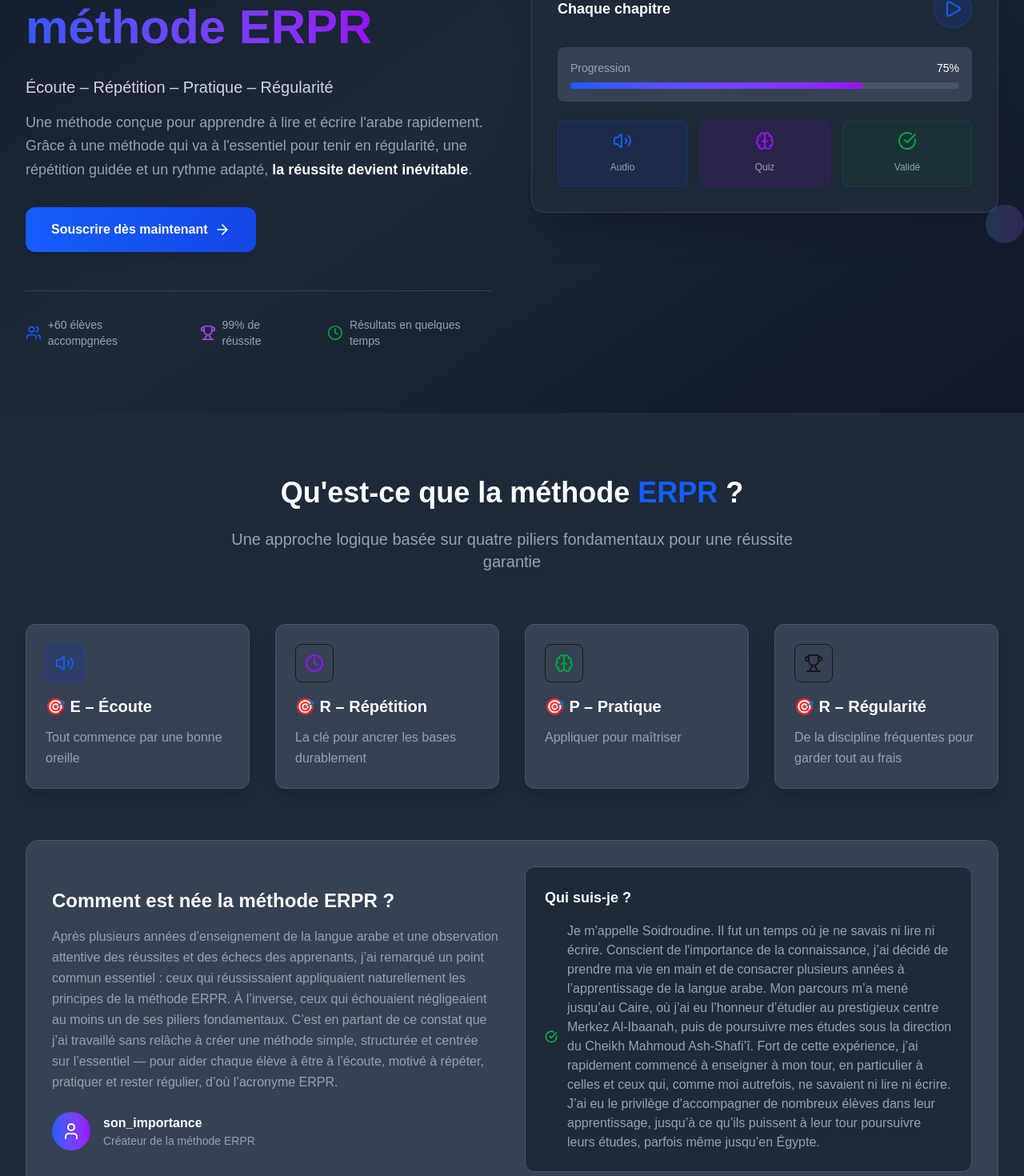
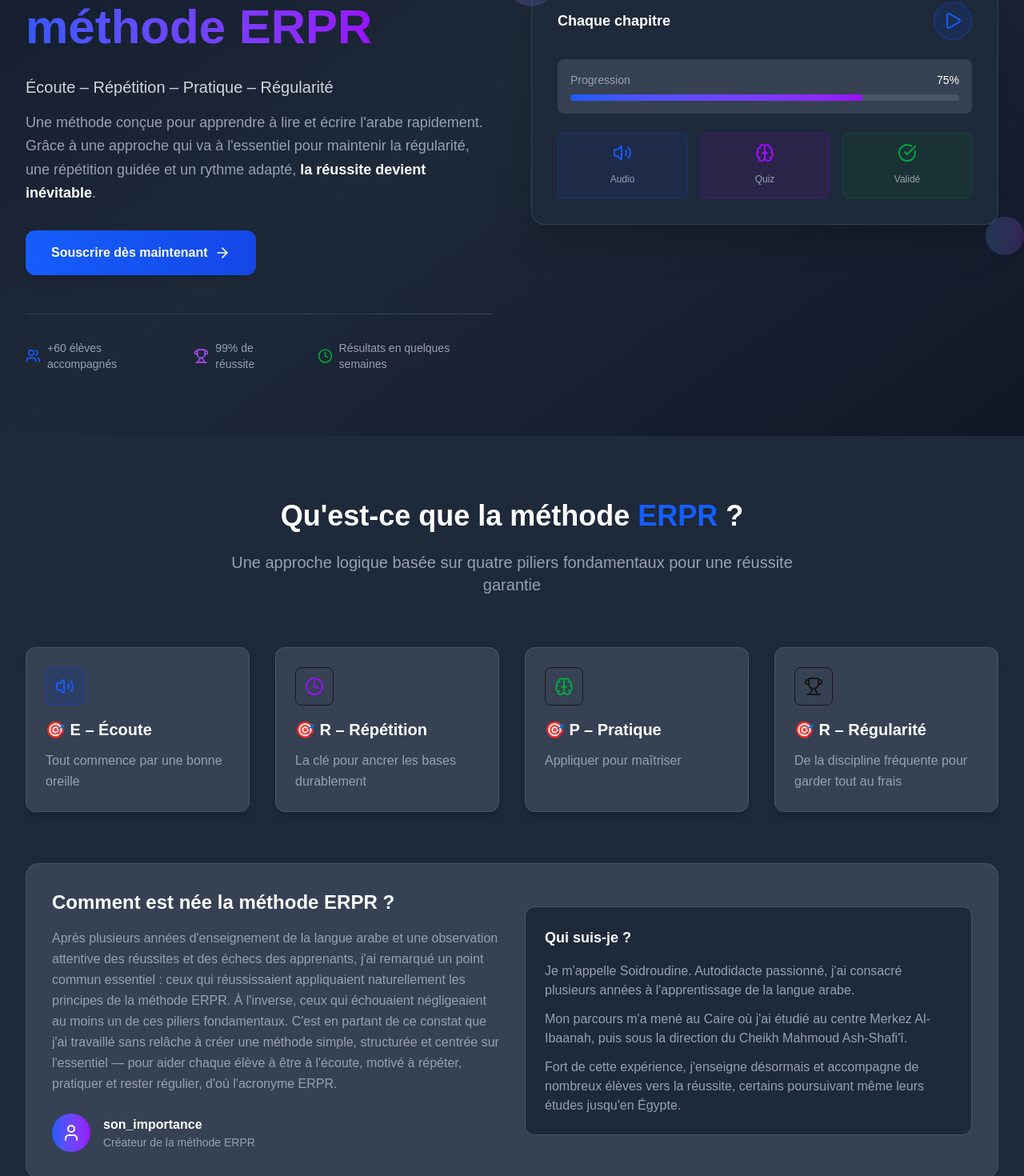
Before and after one commit to saids1393/site-vitrine-arabeimportance, a Next.js app: page / in a window 1280 px wide. Shown: the part 360-1830 px from the top of the page at 80% size. Built offline with nearby package versions, Linux system fonts and the light colour scheme.

Commit message:
Corrections des faiutes d'ortho

```diff
--- a/app/page.tsx
+++ b/app/page.tsx
@@ -23,14 +23,20 @@ export default function Home() {
   const [email, setEmail] = useState('');
   const [isSubmitted, setIsSubmitted] = useState(false);
 
-  const handleEmailSubmit = (e: React.FormEvent) => {
-    e.preventDefault();
+  const handleEmailSubmit = () => {
     if (email) {
       setIsSubmitted(true);
       setEmail('');
       setTimeout(() => setIsSubmitted(false), 3000);
     }
   };
+
+  const menuItems = [
+    { label: 'Accueil', sectionId: 'accueil' },
+    { label: 'Méthode', sectionId: 'méthode' },
+    { label: 'Contenu', sectionId: 'contenu' },
+    { label: 'Contact', sectionId: 'contact' }
+  ];
 
   const scrollToSection = (sectionId: string) => {
     const element = document.getElementById(sectionId);
@@ -57,16 +63,16 @@ export default function Home() {
 
             {/* Desktop Navigation */}
             <nav className="hidden md:flex space-x-8">
-              {['Accueil', 'Méthode', 'Contenu', 'Contact'].map((item, index) => (
+              {menuItems.map((item, index) => (
                 <motion.button
-                  key={item}
+                  key={item.label}
                   initial={{ opacity: 0, y: -10 }}
                   animate={{ opacity: 1, y: 0 }}
                   transition={{ delay: index * 0.1 }}
-                  onClick={() => scrollToSection(item.toLowerCase())}
+                  onClick={() => scrollToSection(item.sectionId)}
                   className="text-gray-300 hover:text-blue-400 transition-colors font-medium"
                 >
-                  {item}
+                  {item.label}
                 </motion.button>
               ))}
             </nav>
@@ -90,13 +96,13 @@ export default function Home() {
             className="md:hidden bg-gray-900 border-t border-gray-700"
           >
             <div className="px-4 py-4 space-y-1 flex flex-col items-center">
-              {['Accueil', 'Méthode', 'Contenu', 'Contact'].map((item) => (
+              {menuItems.map((item) => (
                 <button
-                  key={item}
-                  onClick={() => scrollToSection(item.toLowerCase())}
+                  key={item.label}
+                  onClick={() => scrollToSection(item.sectionId)}
                   className="w-full max-w-xs text-center px-4 py-3 text-gray-300 hover:text-blue-400 hover:bg-gray-800 rounded-md transition-colors"
                 >
-                  {item}
+                  {item.label}
                 </button>
               ))}
             </div>
@@ -120,7 +126,7 @@ export default function Home() {
                 className="inline-flex items-center bg-blue-900/30 text-blue-300 px-4 py-2 rounded-full text-sm font-medium mb-6 border border-blue-700/50"
               >
                 <Star className="w-4 h-4 mr-2" />
-                Méthode logique et qui va vers l'essentiel
+                Méthode logique qui va vers l'essentiel
               </motion.div>
 
               <h1 className="text-4xl sm:text-5xl lg:text-6xl font-bold text-white mb-6 leading-tight">
@@ -136,7 +142,7 @@ export default function Home() {
                 </h2>
                 <p className="text-lg text-gray-400 leading-relaxed">
                   Une méthode conçue pour apprendre à lire et écrire l'arabe rapidement.
-                  Grâce à une méthode qui va à l'essentiel pour tenir en régularité, une répétition guidée et un rythme adapté,
+                  Grâce à une approche qui va à l'essentiel pour maintenir la régularité, une répétition guidée et un rythme adapté,
                   <strong className="text-white"> la réussite devient inévitable</strong>.
                 </p>
               </div>
@@ -164,7 +170,7 @@ export default function Home() {
               >
                 <div className="flex items-center">
                   <Users className="w-5 h-5 text-blue-600 mr-2" />
-                  <span className="text-sm text-gray-400">+60 élèves accompgnées</span>
+                  <span className="text-sm text-gray-400">+60 élèves accompagnés</span>
                 </div>
                 <div className="flex items-center">
                   <Trophy className="w-5 h-5 text-purple-500 mr-2" />
@@ -172,7 +178,7 @@ export default function Home() {
                 </div>
                 <div className="flex items-center">
                   <Clock className="w-5 h-5 text-green-600 mr-2" />
-                  <span className="text-sm text-gray-400">Résultats en quelques temps</span>
+                  <span className="text-sm text-gray-400">Résultats en quelques semaines</span>
                 </div>
               </motion.div>
             </motion.div>
@@ -287,7 +293,7 @@ export default function Home() {
               },
               {
                 title: '🎯 R – Régularité',
-                description: 'De la discipline fréquentes pour garder tout au frais',
+                description: 'De la discipline fréquente pour garder tout au frais',
                 icon: Trophy,
                 color: 'yellow',
                 delay: 0.6
@@ -320,14 +326,14 @@ export default function Home() {
           >
             <div className="grid md:grid-cols-2 gap-8 items-center">
               <div>
-            <h3 className="text-2xl font-bold text-white mb-4">
-  Comment est née la méthode ERPR ?
-</h3>
-<p className="text-gray-400 leading-relaxed mb-6">
-  Après plusieurs années d’enseignement de la langue arabe et une observation attentive des réussites et des échecs des apprenants, j’ai remarqué un point commun essentiel : ceux qui réussissaient appliquaient naturellement les principes de la méthode ERPR.
-  À l’inverse, ceux qui échouaient négligeaient au moins un de ses piliers fondamentaux.
-  C’est en partant de ce constat que j’ai travaillé sans relâche à créer une méthode simple, structurée et centrée sur l’essentiel — pour aider chaque élève à être à l’écoute, motivé à répéter, pratiquer et rester régulier, d’où l’acronyme ERPR.
-</p>
+                <h3 className="text-2xl font-bold text-white mb-4">
+                  Comment est née la méthode ERPR ?
+                </h3>
+                <p className="text-gray-400 leading-relaxed mb-6">
+                  Après plusieurs années d'enseignement de la langue arabe et une observation attentive des réussites et des échecs des apprenants, j'ai remarqué un point commun essentiel : ceux qui réussissaient appliquaient naturellement les principes de la méthode ERPR.
+                  À l'inverse, ceux qui échouaient négligeaient au moins un de ces piliers fondamentaux.
+                  C'est en partant de ce constat que j'ai travaillé sans relâche à créer une méthode simple, structurée et centrée sur l'essentiel — pour aider chaque élève à être à l'écoute, motivé à répéter, pratiquer et rester régulier, d'où l'acronyme ERPR.
+                </p>
 
                 <div className="flex items-center">
                   <div className="w-12 h-12 bg-gradient-to-r from-blue-600 to-purple-600 rounded-full flex items-center justify-center mr-4">
@@ -341,17 +347,17 @@ export default function Home() {
               </div>
               <div className="bg-gray-800 rounded-xl p-6 border border-gray-600">
                 <h4 className="text-lg font-semibold text-white mb-4">Qui suis-je ?</h4>
-                <ul className="space-y-3 text-gray-400">
-                  <li className="flex items-center">
-                    <CheckCircle className="w-4 h-4 text-green-500 mr-3 flex-shrink-0" />
-                Je m'appelle Soidroudine. Il fut un temps où je ne savais ni lire ni écrire. Conscient de l'importance de la connaissance, j’ai décidé de prendre ma vie en main et de consacrer plusieurs années à l’apprentissage de la langue arabe.
-
-Mon parcours m’a mené jusqu’au Caire, où j’ai eu l’honneur d’étudier au prestigieux centre Merkez Al-Ibaanah, puis de poursuivre mes études sous la direction du Cheikh Mahmoud Ash-Shafi’î.
-
-Fort de cette expérience, j’ai rapidement commencé à enseigner à mon tour, en particulier à celles et ceux qui, comme moi autrefois, ne savaient ni lire ni écrire. J’ai eu le privilège d’accompagner de nombreux élèves dans leur apprentissage, jusqu’à ce qu’ils puissent à leur tour poursuivre leurs études, parfois même jusqu’en Égypte.
-                  </li>
-
-                </ul>
+                <div className="text-gray-400 space-y-3">
+                  <p>
+                    Je m'appelle Soidroudine. Autodidacte passionné, j'ai consacré plusieurs années à l'apprentissage de la langue arabe.
+                  </p>
+                  <p>
+                    Mon parcours m'a mené au Caire où j'ai étudié au centre Merkez Al-Ibaanah, puis sous la direction du Cheikh Mahmoud Ash-Shafi'î.
+                  </p>
+                  <p>
+                    Fort de cette expérience, j'enseigne désormais et accompagne de nombreux élèves vers la réussite, certains poursuivant même leurs études jusqu'en Égypte.
+                  </p>
+                </div>
               </div>
             </div>
           </motion.div>
@@ -439,8 +445,8 @@ Fort de cette expérience, j’ai rapidement commencé à enseigner à mon tour,
               <p className="text-lg text-gray-400 mb-8 leading-relaxed">
                 La méthode ERPR sera disponible au prix de <strong className="text-white">64,99€</strong> avec un accès à vie
                 incluant toutes les vidéos, quiz, audios interactifs et un accompagnement personnalisé.
-                Souscrivez dès maintenant pour etre avertie de sa sortie de 10% de réduction <strong className="text-blue-400">10% supplémentaire</strong>,
-                soit <strong className="text-white">58,49€</strong> et etre vartie d'une démo gratuite.
+                Souscrivez dès maintenant pour être averti de sa sortie et bénéficier de <strong className="text-blue-400">10% de réduction supplémentaire</strong>,
+                soit <strong className="text-white">58,49€</strong> et être averti d'une démo gratuite.
               </p>
               <div className="grid md:grid-cols-2 gap-6 text-left">
                 <div>
@@ -501,7 +507,7 @@ Fort de cette expérience, j’ai rapidement commencé à enseigner à mon tour,
             </p>
 
             {!isSubmitted ? (
-              <form onSubmit={handleEmailSubmit} className="max-w-md mx-auto">
+              <div className="max-w-md mx-auto">
                 <div className="flex flex-col sm:flex-row gap-4">
                   <div className="flex-1">
                     <input
@@ -509,12 +515,11 @@ Fort de cette expérience, j’ai rapidement commencé à enseigner à mon tour,
                       value={email}
                       onChange={(e) => setEmail(e.target.value)}
                       placeholder="Votre adresse email"
-                      required
                       className="w-full bg-white px-6 py-4 rounded-xl text-gray-900 placeholder-gray-500 border-0 focus:ring-4 focus:ring-blue-300 focus:outline-none"
                     />
                   </div>
                   <button
-                    type="submit"
+                    onClick={handleEmailSubmit}
                     className="bg-blue-500 text-white px-8 py-4 rounded-xl font-semibold hover:bg-blue-600 transition-colors duration-300 flex items-center justify-center group whitespace-nowrap"
                   >
                     <Mail className="mr-2 w-5 h-5" />
@@ -522,7 +527,7 @@ Fort de cette expérience, j’ai rapidement commencé à enseigner à mon tour,
                     <ArrowRight className="ml-2 w-5 h-5 group-hover:translate-x-1 transition-transform" />
                   </button>
                 </div>
-              </form>
+              </div>
             ) : (
               <motion.div
                 initial={{ opacity: 0, scale: 0.8 }}
@@ -535,7 +540,7 @@ Fort de cette expérience, j’ai rapidement commencé à enseigner à mon tour,
             )}
 
             <p className="text-blue-200 text-sm mt-6">
-              🎁 Souscrivez dès maintenant et soyez <strong>les premiers à etre avertie de sa sortie avec 10% de réduction et plus de la démo gratuit de la premère partie de la methode</strong>
+              🎁 Souscrivez dès maintenant et soyez <strong>les premiers à être avertis de sa sortie avec 10% de réduction et en plus de la démo gratuite de la première partie de la méthode</strong>
             </p>
           </motion.div>
         </div>
@@ -546,11 +551,12 @@ Fort de cette expérience, j’ai rapidement commencé à enseigner à mon tour,
         <div className="max-w-7xl mx-auto px-4 sm:px-6 lg:px-8">
           <div className="text-center">
             <p className="text-gray-400 text-sm">
-              Fondé par <span className="text-white font-medium">son_importance</span>
+              &copy; 2025 <span className="text-white font-medium">son_importance</span>. Tous droits réservés.
             </p>
           </div>
         </div>
       </footer>
+
     </div>
   );
 }
```
